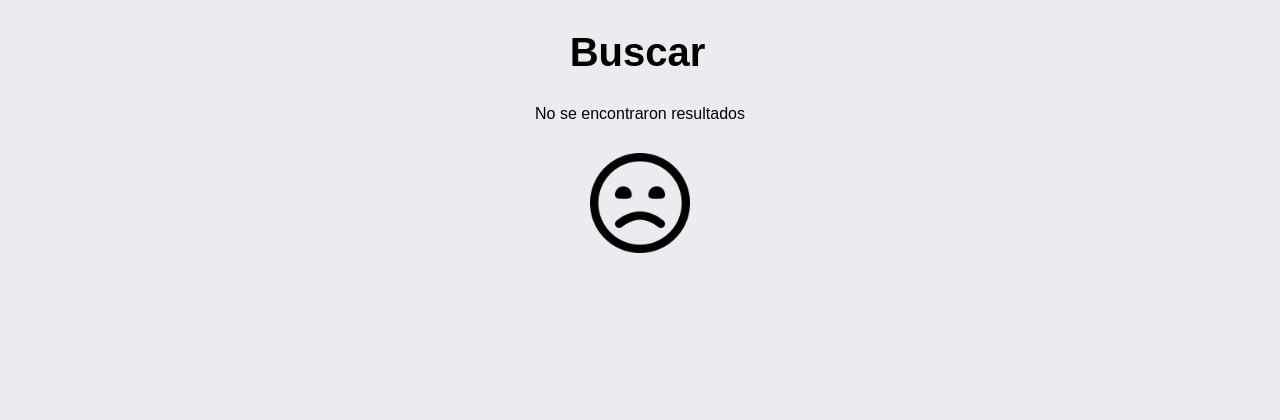
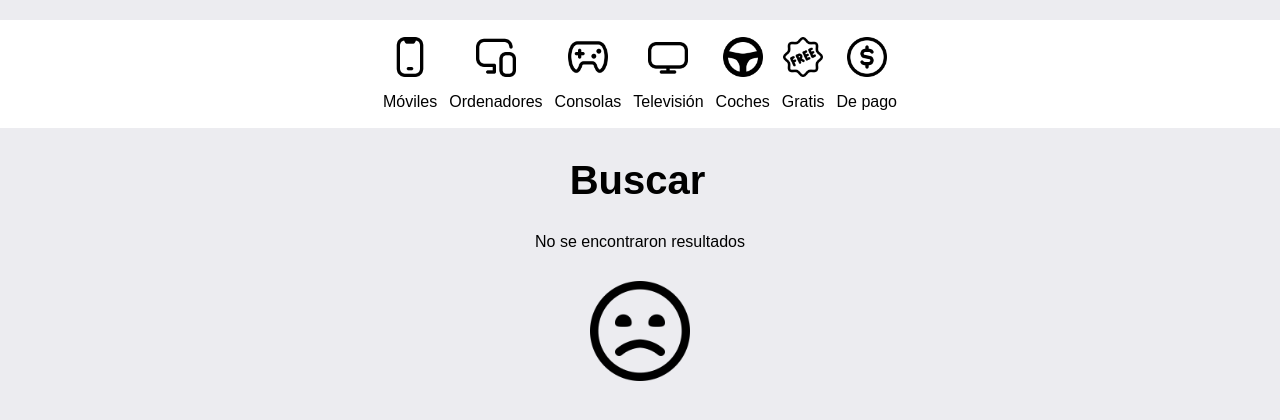
Before and after one commit to samunv/ComparadorGit, a PHP site: page /Vista/VistaUsuario/paginainfo.php in a window 1280 px wide. Shown: the part 64-484 px from the top of the page. Run offline with PHP 8.4, Linux system fonts and the light colour scheme; data that the repository does not hold is empty.

Commit message:
logica de filtrado moviles y ordenadores

```diff
--- a/Vista/CSS/paginainfo.css
+++ b/Vista/CSS/paginainfo.css
@@ -93,3 +93,27 @@ h1 {
     margin-right: auto;
     margin-top: 30px;
 }
+
+.tabla-filtros tr td {
+    padding: 5px;
+    text-align: center;
+}
+
+.tabla-filtros tr td img:hover{
+    cursor: pointer;
+    opacity: 0.5;
+}
+
+.tabla-filtros {
+    margin-left: auto;
+    margin-right: auto;
+    padding: 10px;
+}
+
+#seccion-filtros {
+    background-color: white;
+    margin-top: 20px;
+    width: 100%;
+    margin-left: auto;
+    margin-right: auto;
+}
--- a/Vista/JS/paginainfo.js
+++ b/Vista/JS/paginainfo.js
@@ -10,6 +10,8 @@ window.addEventListener("DOMContentLoaded", function () {
       res = data; // Almacena la respuesta en la variable res
       console.log(res);
       imprimirContenedores(res);
+      filtrarMoviles(res);
+      filtrarOrdenadores(res);
     })
     .catch((error) => {
       console.error("Error al realizar la solicitud:", error);
@@ -83,4 +85,35 @@ window.addEventListener("DOMContentLoaded", function () {
 
     imprimirContenedores(datosEncontrados);
   }
+
+  //Filtrar so de móviles
+  function filtrarMoviles(datos) {
+    let iconoMovil = document.getElementById("icono-movil");
+    iconoMovil.addEventListener("click", function () {
+      let moviles = []; // Guardar los datos de los móviles en el array vacío
+      for (let i = 0; i < datos.length; i++) {
+        //recorrer todos los datos
+        if (datos[i].dispositivos.toLowerCase() === "móviles") {
+          //cuando los dispositivos de los datos sean Móviles:
+          moviles.push(datos[i]); // Añadir los datos al array mientras pertenezcan a los móviles
+          imprimirContenedores(moviles);
+        }
+      }
+    });
+  }
+
+  function filtrarOrdenadores(datos) {
+    let iconoPc = document.getElementById("icono-pc");
+    iconoPc.addEventListener("click", function () {
+      let ordenadores = [];
+      for (let i = 0; i < datos.length; i++) {
+        if (datos[i].dispositivos.toLowerCase() === "ordenadores") {
+          ordenadores.push(datos[i]);
+          imprimirContenedores(ordenadores);
+        }
+      }
+    });
+  }
+
+
 });
--- a/Vista/VistaUsuario/paginainfo.php
+++ b/Vista/VistaUsuario/paginainfo.php
@@ -17,6 +17,30 @@
     <?php
     include("header.php");
     ?>
+    <section id="seccion-filtros">
+        <table class="tabla-filtros">
+            <tr>
+                <td><img src="../img/muesca-movil.png" alt="" width="40" height="40" id="icono-movil"></td>
+                <td><img src="../img/dispositivos.png" alt="" width="40" height="40" id="icono-pc"></td>
+                <td><img src="../img/mando.png" alt="" width="40" height="40" id=""></td>
+                <td><img src="../img/pantalla.png" alt="" width="40" height="40" id=""></td>
+                <td><img src="../img/volante.png" alt="" width="40" height="40" id=""></td>
+                <td> <img src="../img/gratis.png" alt="" width="40" height="40" id="" /></td>
+                <td><img src="../img/usd-circulo.png" alt="" width="40" height="40" id=""></td>
+
+            </tr>
+            <tr>
+                <td>Móviles</td>
+                <td>Ordenadores</td>
+                <td>Consolas</td>
+                <td>Televisión</td>
+                <td>Coches</td>
+                <td>Gratis</td>
+                <td>De pago</td>
+            </tr>
+        </table>
+
+    </section>
     <div class="titulo">
         <h1>Buscar</h1>
     </div>
```
Also changed, not shown: Vista/CSS/comparar.css (+15 -3 lines), Vista/JS/comparar.js (+8 -2 lines), Vista/VistaUsuario/comparar.php (+2 -6 lines), Vista/img/usd-circulo.png (added).
